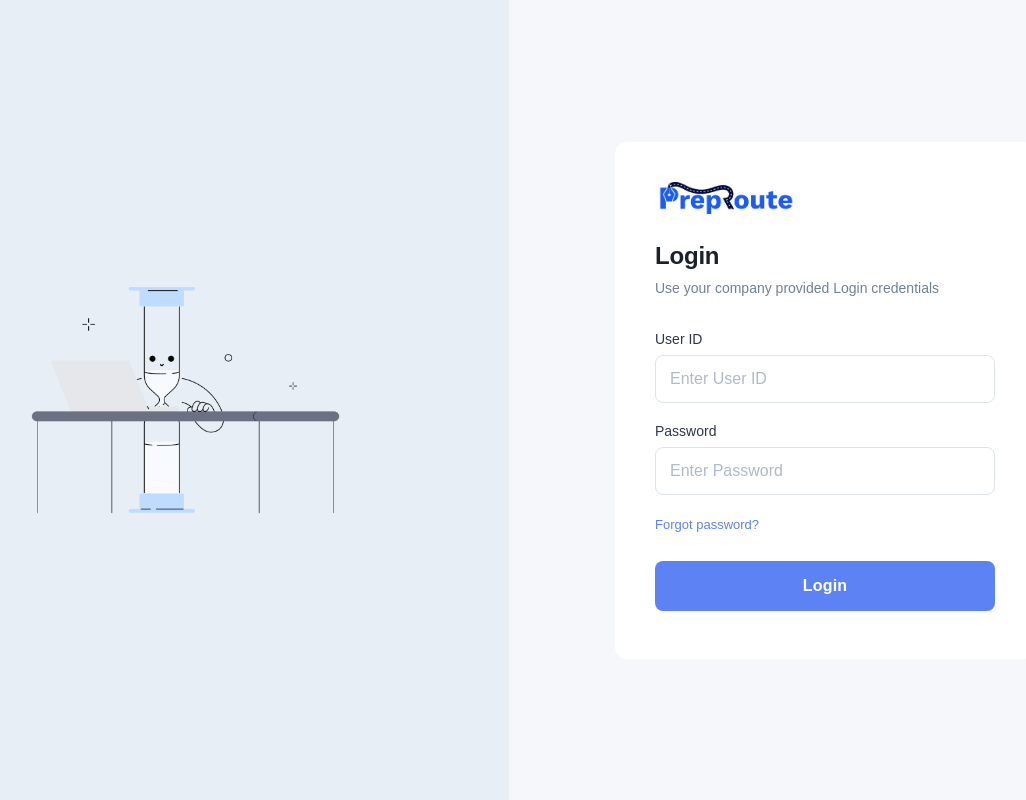
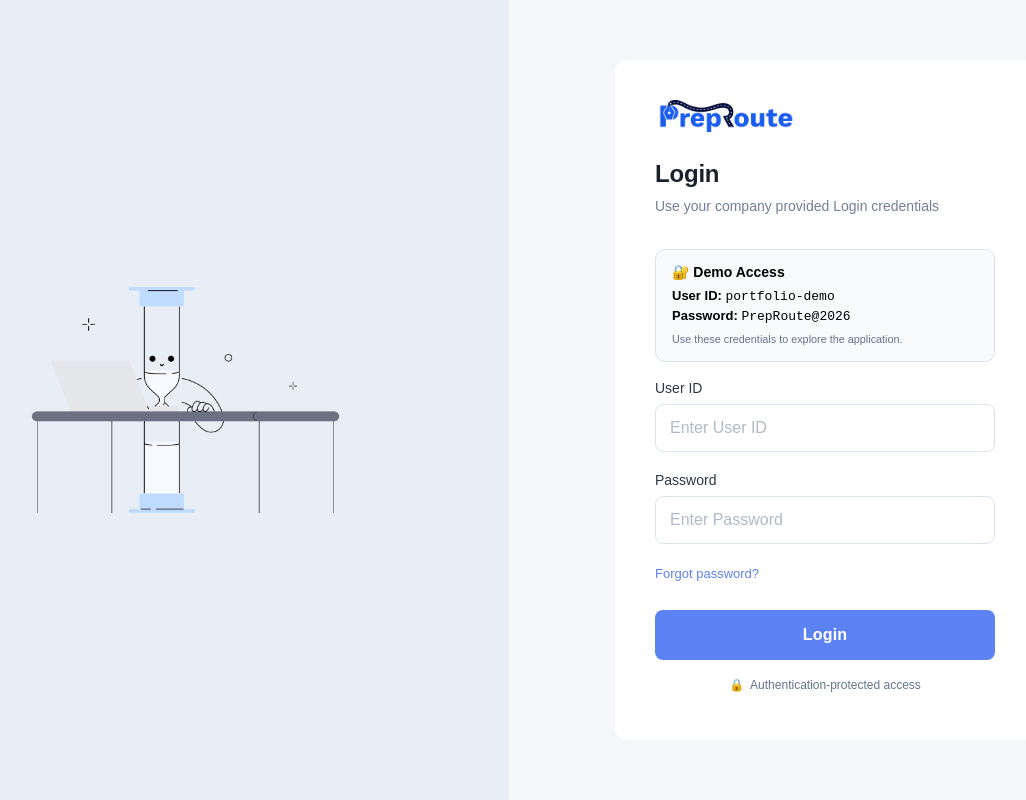
Before and after one commit to Mahak-agrawal05/preproute-test-management-app, a React (Vite) app: page / in a window 1280 px wide. Shown: the whole page, without its empty margins (139-1165 px from the left). Built offline with nearby package versions, Linux system fonts and the light colour scheme; no server answers.

Commit message:
Add portfolio demo access

```diff
--- a/src/pages/Login.tsx
+++ b/src/pages/Login.tsx
@@ -4,9 +4,8 @@ import { login } from "../services/auth";
 
 import "./../styles/login.css";
 import loginIllustration from "../assets/login-illustration.png";
-import logoImage from "../assets/logo.png"; // Add your logo image asset here
+import logoImage from "../assets/logo.png";
 import { useNavigate } from "react-router-dom";
-
 
 const fetchData = async () => {
   try {
@@ -20,9 +19,7 @@ const fetchData = async () => {
   }
 };
 
-
 function Login() {
-
   const navigate = useNavigate();
 
   const [userId, setUserId] = useState("");
@@ -39,15 +36,19 @@ function Login() {
 
       navigate("/dashboard");
     } catch (error) {
-      // Temporary fallback for assessment/demo
+      // Portfolio demo account
       if (
-        userId === "vedant-admin" &&
-        password === "vedant123"
+        userId === "portfolio-demo" &&
+        password === "PrepRoute@2026"
       ) {
-        localStorage.setItem("token", "dummy-jwt-token");
+        localStorage.setItem("token", "demo-jwt-token");
+
         localStorage.setItem(
           "user",
-          JSON.stringify({ userId })
+          JSON.stringify({
+            userId: "portfolio-demo",
+            role: "demo"
+          })
         );
 
         navigate("/dashboard");
@@ -73,7 +74,7 @@ function Login() {
       <div className="login-left">
         <img
           src={loginIllustration}
-          alt="illustration"
+          alt="PrepRoute login illustration"
           className="login-illustration"
         />
       </div>
@@ -83,21 +84,28 @@ function Login() {
 
         <div className="login-card">
 
-          {/* Logo — use img tag; falls back gracefully if asset missing */}
+          {/* Logo */}
           <div className="logo-wrapper">
             <img
               src={logoImage}
               alt="PrepRoute"
               className="logo-img"
               onError={(e) => {
-                // Fallback: hide broken img and show text logo
-                (e.currentTarget as HTMLImageElement).style.display = "none";
-                const fallback = e.currentTarget.nextElementSibling as HTMLElement;
-                if (fallback) fallback.style.display = "block";
+                (e.currentTarget as HTMLImageElement).style.display =
+                  "none";
+
+                const fallback =
+                  e.currentTarget.nextElementSibling as HTMLElement;
+
+                if (fallback) {
+                  fallback.style.display = "block";
+                }
               }}
             />
-            {/* Text fallback — hidden by default, shown if image fails */}
-            <span className="logo-text-fallback">PrepRoute</span>
+
+            <span className="logo-text-fallback">
+              PrepRoute
+            </span>
           </div>
 
           <h3 className="login-heading">Login</h3>
@@ -106,10 +114,31 @@ function Login() {
             Use your company provided Login credentials
           </p>
 
+          {/* DEMO ACCESS */}
+          <div className="demo-access-box">
+            <div className="demo-access-title">
+              🔐 Demo Access
+            </div>
+
+            <p>
+              <strong>User ID:</strong>{" "}
+              <span>portfolio-demo</span>
+            </p>
+
+            <p>
+              <strong>Password:</strong>{" "}
+              <span>PrepRoute@2026</span>
+            </p>
+
+            <small>
+              Use these credentials to explore the application.
+            </small>
+          </div>
+
           <form>
-
             <div className="field-group">
               <label htmlFor="userId">User ID</label>
+
               <input
                 id="userId"
                 type="text"
@@ -121,6 +150,7 @@ function Login() {
 
             <div className="field-group">
               <label htmlFor="password">Password</label>
+
               <input
                 id="password"
                 type="password"
@@ -143,13 +173,18 @@ function Login() {
             >
               Login
             </button>
-
           </form>
 
+          {/* SECURITY NOTE */}
+          <div className="security-note">
+            <span>🔒</span>
+            <span>
+              Authentication-protected access
+            </span>
+          </div>
+
         </div>
-
       </div>
-
     </div>
   );
 }
--- a/src/styles/login.css
+++ b/src/styles/login.css
@@ -258,3 +258,45 @@
     padding: 2rem 0.75rem;
   }
 }
+
+
+.demo-access-box {
+  margin: 18px 0;
+  padding: 14px 16px;
+  border: 1px solid #dbe3f0;
+  border-radius: 10px;
+  background: #f8fafc;
+  font-size: 13px;
+}
+
+.demo-access-title {
+  font-weight: 600;
+  margin-bottom: 8px;
+  font-size: 14px;
+}
+
+.demo-access-box p {
+  margin: 4px 0;
+}
+
+.demo-access-box span {
+  font-family: monospace;
+}
+
+.demo-access-box small {
+  display: block;
+  margin-top: 8px;
+  color: #64748b;
+  line-height: 1.4;
+}
+
+/* Authentication Note */
+.security-note {
+  display: flex;
+  align-items: center;
+  justify-content: center;
+  gap: 6px;
+  margin-top: 18px;
+  font-size: 12px;
+  color: #64748b;
+}
```
